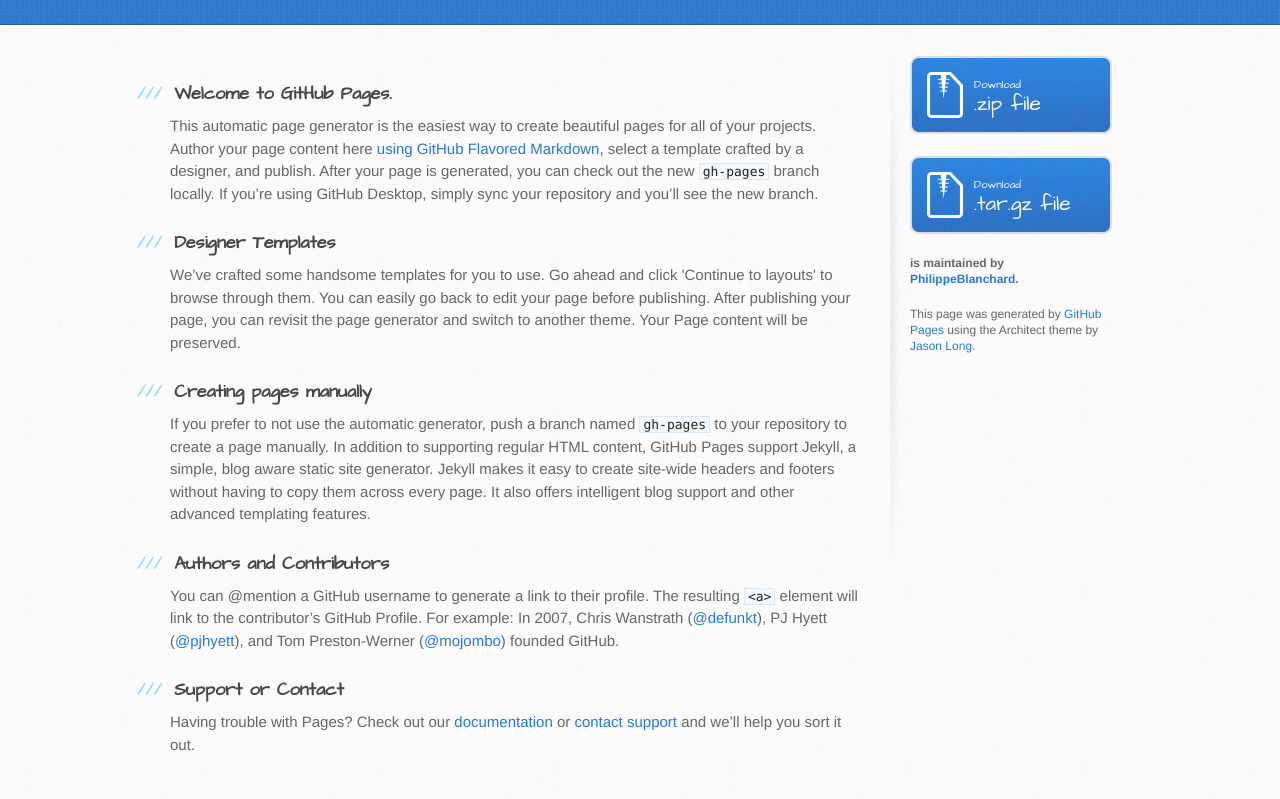
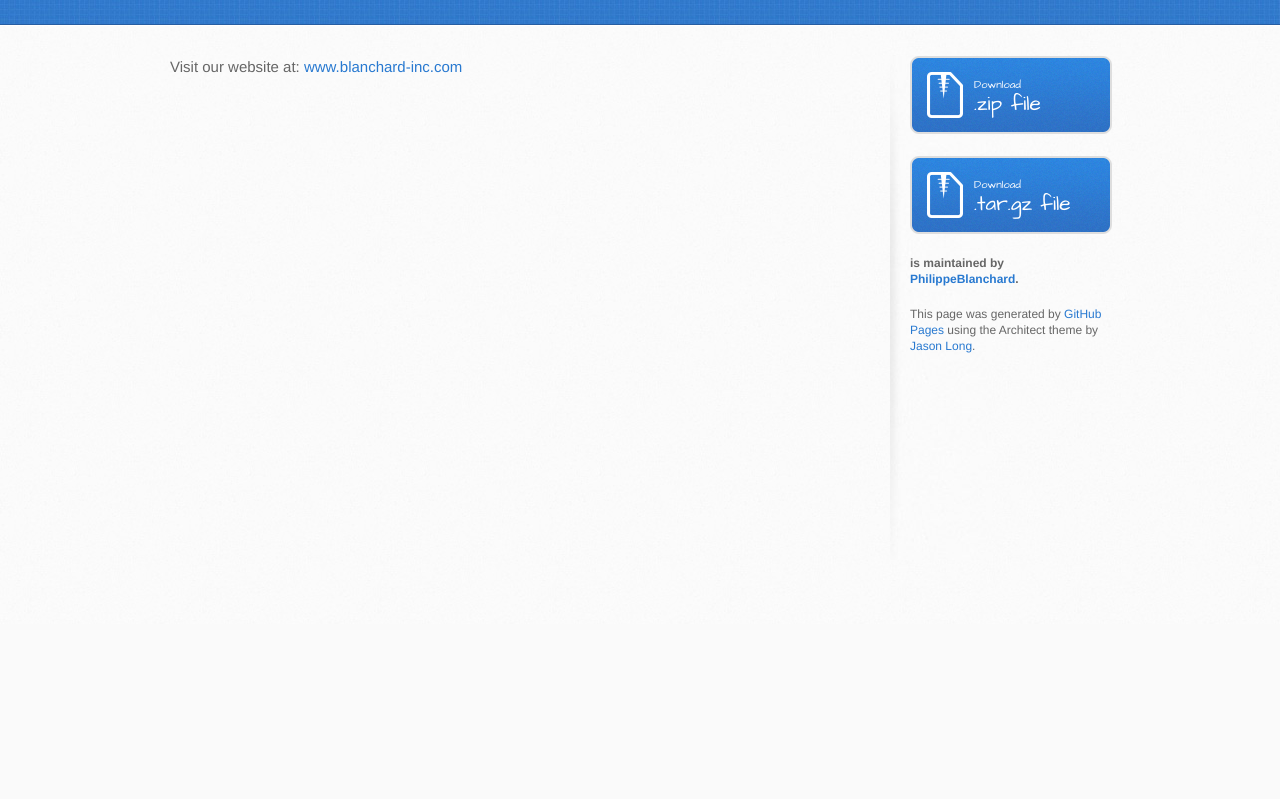
Before and after one commit to PhilippeBlanchard/etower, a plain HTML site: page index.html in a window 1280 px wide. Shown: the part 176-975 px from the top of the page. After the commit the page ends 800 px from the top, so only its background shows below. Drawn offline with Linux system fonts and the light colour scheme.

```diff
--- a/index.html
+++ b/index.html
@@ -13,13 +13,13 @@
     <script src="//html5shiv.googlecode.com/svn/trunk/html5.js"></script>
     <![endif]-->
 
-    <title>Etower by PhilippeBlanchard</title>
+    <title>eTower by PhilippeBlanchard</title>
   </head>
 
   <body>
     <header>
       <div class="inner">
-        <h1>Etower</h1>
+        <h1>eTower</h1>
         <h2>eTower stack</h2>
         <a href="https://github.com/PhilippeBlanchard/etower" class="button"><small>View project on</small> GitHub</a>
       </div>
@@ -28,30 +28,7 @@
     <div id="content-wrapper">
       <div class="inner clearfix">
         <section id="main-content">
-          <h3>
-<a id="welcome-to-github-pages" class="anchor" href="#welcome-to-github-pages" aria-hidden="true"><span aria-hidden="true" class="octicon octicon-link"></span></a>Welcome to GitHub Pages.</h3>
-
-<p>This automatic page generator is the easiest way to create beautiful pages for all of your projects. Author your page content here <a href="https://guides.github.com/features/mastering-markdown/">using GitHub Flavored Markdown</a>, select a template crafted by a designer, and publish. After your page is generated, you can check out the new <code>gh-pages</code> branch locally. If you’re using GitHub Desktop, simply sync your repository and you’ll see the new branch.</p>
-
-<h3>
-<a id="designer-templates" class="anchor" href="#designer-templates" aria-hidden="true"><span aria-hidden="true" class="octicon octicon-link"></span></a>Designer Templates</h3>
-
-<p>We’ve crafted some handsome templates for you to use. Go ahead and click 'Continue to layouts' to browse through them. You can easily go back to edit your page before publishing. After publishing your page, you can revisit the page generator and switch to another theme. Your Page content will be preserved.</p>
-
-<h3>
-<a id="creating-pages-manually" class="anchor" href="#creating-pages-manually" aria-hidden="true"><span aria-hidden="true" class="octicon octicon-link"></span></a>Creating pages manually</h3>
-
-<p>If you prefer to not use the automatic generator, push a branch named <code>gh-pages</code> to your repository to create a page manually. In addition to supporting regular HTML content, GitHub Pages support Jekyll, a simple, blog aware static site generator. Jekyll makes it easy to create site-wide headers and footers without having to copy them across every page. It also offers intelligent blog support and other advanced templating features.</p>
-
-<h3>
-<a id="authors-and-contributors" class="anchor" href="#authors-and-contributors" aria-hidden="true"><span aria-hidden="true" class="octicon octicon-link"></span></a>Authors and Contributors</h3>
-
-<p>You can @mention a GitHub username to generate a link to their profile. The resulting <code>&lt;a&gt;</code> element will link to the contributor’s GitHub Profile. For example: In 2007, Chris Wanstrath (<a href="https://github.com/defunkt" class="user-mention">@defunkt</a>), PJ Hyett (<a href="https://github.com/pjhyett" class="user-mention">@pjhyett</a>), and Tom Preston-Werner (<a href="https://github.com/mojombo" class="user-mention">@mojombo</a>) founded GitHub.</p>
-
-<h3>
-<a id="support-or-contact" class="anchor" href="#support-or-contact" aria-hidden="true"><span aria-hidden="true" class="octicon octicon-link"></span></a>Support or Contact</h3>
-
-<p>Having trouble with Pages? Check out our <a href="https://help.github.com/pages">documentation</a> or <a href="https://github.com/contact">contact support</a> and we’ll help you sort it out.</p>
+          <p>Visit our website at: <a href="http://www.blanchard-inc.com">www.blanchard-inc.com</a></p>
         </section>
 
         <aside id="sidebar">
```
Also changed, not shown: params.json (+2 -2 lines).
